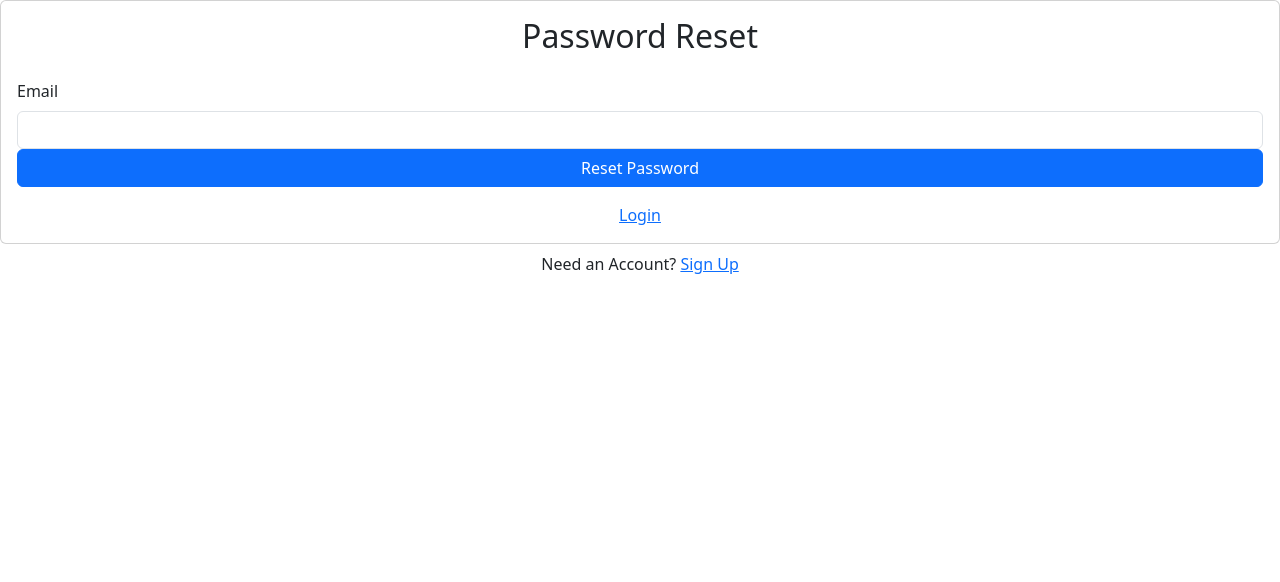
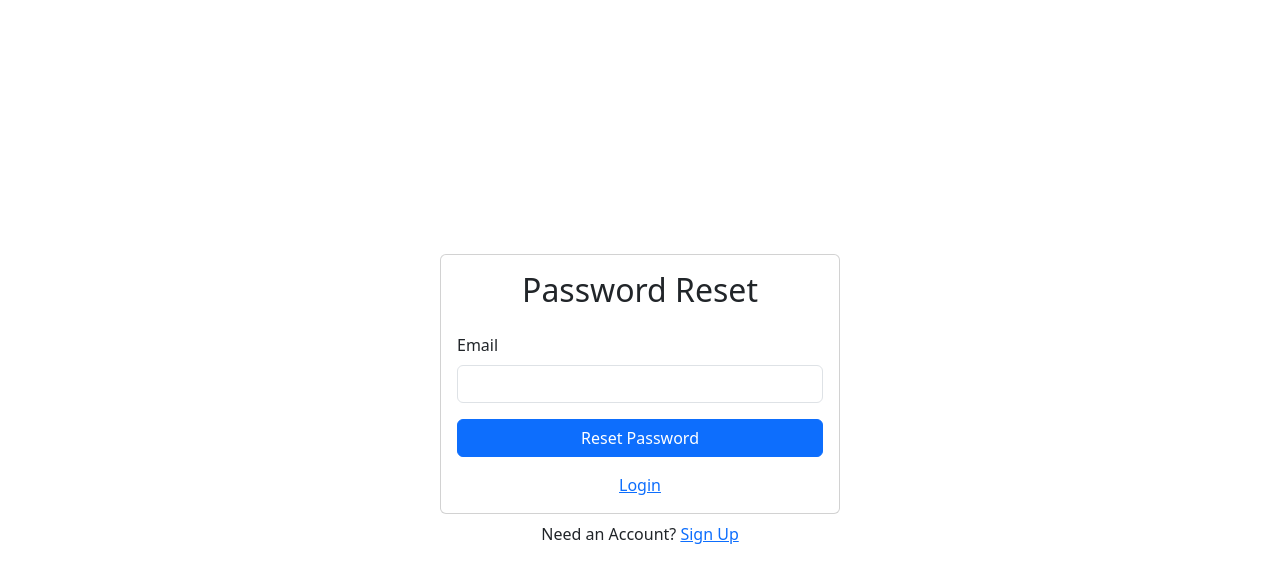
Before and after one commit to joshuaaduarte/BUTLR, a React (Create React App) app in the folder BUTLR/: page /forgot-password in a window 1280 px wide. Shown: the top 582 px of the page. Built offline with nearby package versions, Linux system fonts and the light colour scheme; no server answers.

Commit message:
Updated the styling of the pages to accomadate the unique profile of the dashboard with its navbar.

```diff
--- a/BUTLR/src/components/Dashboard.jsx
+++ b/BUTLR/src/components/Dashboard.jsx
@@ -41,7 +41,7 @@ export default function Dashboard() {
             if(docSnap.exists()) {
                 setFirstName(docSnap.data()['firstName']);
                 setLastName(docSnap.data()['lastName']);
-                console.log(docSnap.data()['calendarUse']);
+
             } else {
                 console.log("Document does not exist")
             }
--- a/BUTLR/src/components/ForgotPassword.jsx
+++ b/BUTLR/src/components/ForgotPassword.jsx
@@ -1,5 +1,5 @@
 import React, {useRef, useState, } from 'react'
-import { Card, Form, Button, Alert} from "react-bootstrap"
+import { Card, Form, Button, Alert, Container} from "react-bootstrap"
 import { useAuth } from "../contexts/AuthContext"
 import { Link } from "react-router-dom"
 
@@ -29,6 +29,11 @@ export default function ForgotPassword() {
 
     return (
     <>
+    <Container
+      className="d-flex align-items-center justify-content-center"
+      style={{minHeight: "100vh"}}
+    >
+    <div className="w-100" style={{maxWidth: "400px"}}>
     <Card>
         <Card.Body>
             <h2 className="text-center mb-4" >Password Reset</h2>
@@ -40,7 +45,7 @@ export default function ForgotPassword() {
                     <Form.Label>Email</Form.Label>
                     <Form.Control type="email" ref={emailRef} required />
                 </Form.Group>
-                <Button disabled={loading} className="w-100 mt-10" type="submit">Reset Password</Button>
+                <Button disabled={loading} className="w-100 mt-3" type="submit">Reset Password</Button>
             </Form>
             <div className="w-100 text-center mt-3">
                 <Link to="/login">Login</Link>
@@ -50,6 +55,8 @@ export default function ForgotPassword() {
     <div className="w-100 text-center mt-2">
         Need an Account? <Link to="/signup">Sign Up</Link>
     </div>
+    </div>
+    </Container>
     </>
     )
 }
--- a/BUTLR/src/components/Login.jsx
+++ b/BUTLR/src/components/Login.jsx
@@ -1,5 +1,5 @@
 import React, {useRef, useState, } from 'react'
-import { Card, Form, Button, Alert} from "react-bootstrap"
+import { Card, Form, Button, Alert, Container} from "react-bootstrap"
 import { useAuth } from "../contexts/AuthContext"
 import { Link, useNavigate } from "react-router-dom"
 
@@ -28,6 +28,11 @@ export default function Login() {
 
     return (
     <>
+    <Container
+      className="d-flex align-items-center justify-content-center"
+      style={{minHeight: "100vh"}}
+    >
+    <div className="w-100" style={{maxWidth: "400px"}}>
     <Card>
         <Card.Body>
             <h2 className="text-center mb-4" >Log In</h2>
@@ -52,6 +57,8 @@ export default function Login() {
     <div className="w-100 text-center mt-2">
         Need an Account? <Link to="/signup">Sign Up</Link>
     </div>
+    </div>
+    </Container>
     </>
     )
 }
--- a/BUTLR/src/components/Signup.jsx
+++ b/BUTLR/src/components/Signup.jsx
@@ -1,5 +1,5 @@
 import React, {useRef, useState, } from 'react'
-import { Card, Form, Button, Alert} from "react-bootstrap"
+import { Card, Form, Button, Alert, Container} from "react-bootstrap"
 import { useAuth } from "../contexts/AuthContext"
 import { Link, useNavigate } from "react-router-dom"
 
@@ -32,6 +32,11 @@ export default function Signup() {
 
     return (
     <>
+    <Container
+      className="d-flex align-items-center justify-content-center"
+      style={{minHeight: "100vh"}}
+    >
+    <div className="w-100" style={{maxWidth: "400px"}}>
     <Card>
         <Card.Body>
             <h2 className="text-center mb-4" >Sign Up</h2>
@@ -57,6 +62,8 @@ export default function Signup() {
     <div className="w-100 text-center mt-2">
         Already have an account? Need an Account? <Link to="/login">Log In</Link>
     </div>
+    </div>
+    </Container>
     </>
     )
 }
--- a/BUTLR/src/components/UpdateProfile.jsx
+++ b/BUTLR/src/components/UpdateProfile.jsx
@@ -1,5 +1,5 @@
 import React, {useRef, useState,useEffect } from 'react'
-import { Card, Form, Button, Alert} from "react-bootstrap"
+import { Card, Form, Button, Alert, Container} from "react-bootstrap"
 import { useAuth } from "../contexts/AuthContext"
 import { Link, useNavigate } from "react-router-dom"
 import { db } from '../firebase'
@@ -80,8 +80,11 @@ export default function Signup() {
 
     return (
     <>
-    <script>
-    </script>
+    <Container
+      className="d-flex align-items-center justify-content-center"
+      style={{minHeight: "100vh"}}
+    >
+    <div className="w-100" style={{maxWidth: "400px"}}>
 
     <Card >
         <Card.Body>
@@ -124,6 +127,8 @@ export default function Signup() {
     <div className="w-100 text-center mt-2">
         <Link to="/">Cancel</Link>
     </div>
+    </div>
+    </Container>
     </>
     )
 }
```
